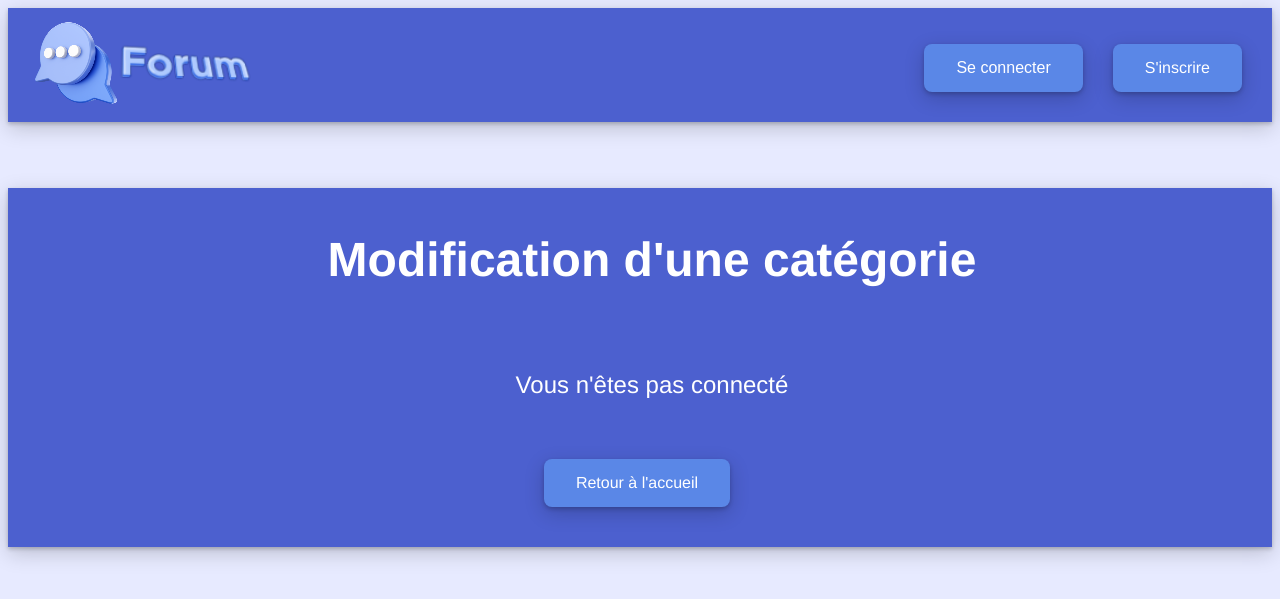
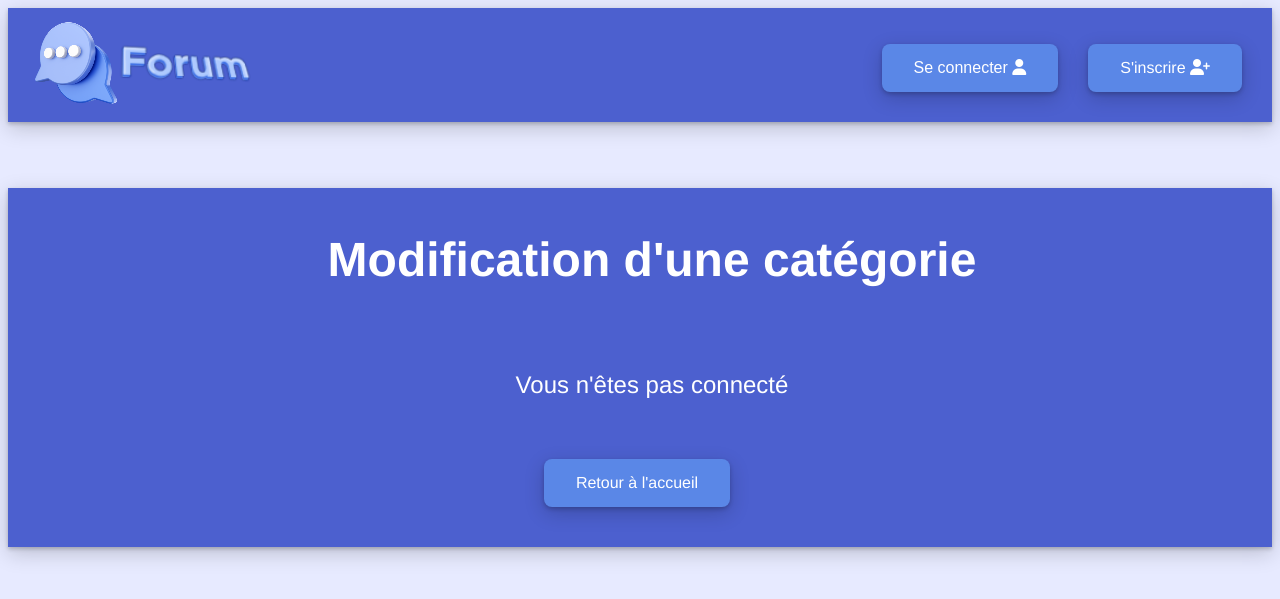
Before and after one commit to Str4ky/forum-example, a PHP site: page /admin/category/edit/ in a window 1280 px wide. Shown: the top 599 px of the page. Run offline with PHP 8.4, Linux system fonts and the light colour scheme; some libraries are stand-ins or nearby versions.

Commit message:
Update index.php

```diff
--- a/admin/category/edit/index.php
+++ b/admin/category/edit/index.php
@@ -10,7 +10,7 @@
     <meta name="viewport" content="width=device-width, initial-scale=1">
     <title>Forum</title>
     <link rel="stylesheet" href="../../../assets/css/style.css">
-    <link rel="stylesheet" href="https://rawcdn.githack.com/hung1001/font-awesome-pro-v6/44659d9/css/all.css">
+    <link rel="stylesheet" href="https://cdnjs.cloudflare.com/ajax/libs/font-awesome/6.4.0/css/all.min.css"/>
     <link rel=icon type=image/png href="../../../assets/images/favicon.png"/>
   </head>
   <header>
```
